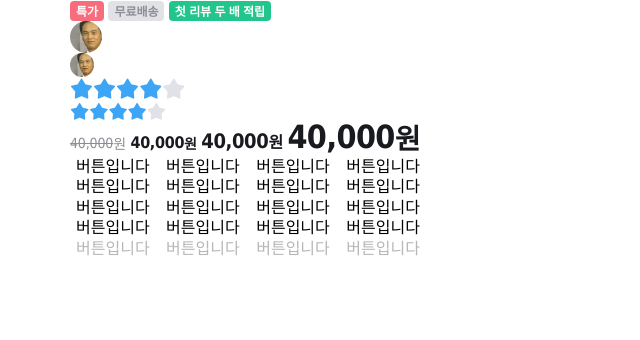
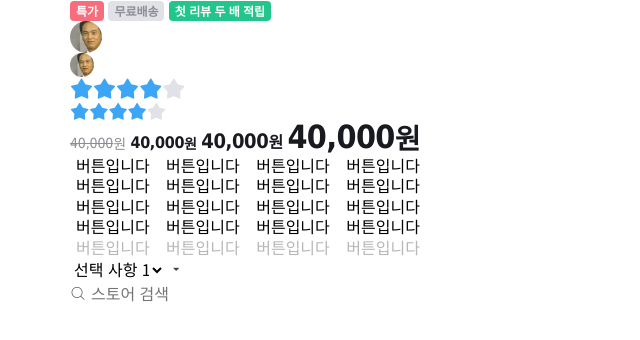
Before and after one commit to b41-41/house_tm, a website: page index.html in a window 1280 px wide. Shown: the whole page, without its empty margins (0-640 px from the left). Drawn offline with Linux system fonts and the light colour scheme; files whose address does not match are found by name.

Commit message:
💄 Form 스타일 컴포넌트 추가

```diff
--- a/index.html
+++ b/index.html
@@ -103,6 +103,26 @@
         <button type="button" class="btn-ghost btn-55" disabled>버튼입니다</button>
       </div>
 
+      <div>
+        <div class="select-group is-active">
+          <select class="form-select">
+            <option value="1">선택 사항 1</option>
+            <option value="2">선택 사항 2</option>
+            <option value="3">선택 사항 3</option>
+            <option value="4">선택 사항 4</option>
+            <option value="5">선택 사항 5</option>
+          </select>
+          <i class="ic-caret" aria-hidden></i>
+        </div>
+      </div>
+
+      <div>
+        <div class="input-group">
+          <i class="ic-search" aria-hidden></i>
+          <input class="form-input" type="text" placeholder="스토어 검색" />
+        </div>
+      </div>
+
     </div>
   </body>
 </html>
--- a/styles/main.scss
+++ b/styles/main.scss
@@ -16,5 +16,6 @@
 @import './modules/star-ratings';
 @import './modules/prices';
 @import './modules/buttons';
+@import './modules/forms';
 
 @import './layouts/grids';
--- /dev/null
+++ b/styles/modules/_forms.scss
@@ -0,0 +1,74 @@
+%form-base {
+  @include text-style(16, $primary);
+  display: block;
+  width: 100%;
+  height: 40px;
+  padding: 0 16px;
+  background-color: $white;
+  border: 1px solid $border;
+  border-radius: 4px;
+  transition: background-color 200ms ease-in-out;
+  appearance: none;
+
+  &::placeholder {
+    color: $tertiary;
+  }
+
+  &:not(:disabled):hover {
+    background-color: $background;
+  }
+
+  &:disabled {
+    cursor: not-allowed;
+    opacity: 0.4;
+  }
+}
+
+.form-select,
+.form-input {
+  @extend %form-base;
+  text-overflow: ellipsis;
+}
+
+// Select
+.select-group {
+  position: relative;
+
+  .form-select {
+    padding-right: 40px;
+  }
+
+  &.is-active {
+    .form-select {
+      border-color: $blue;
+    }
+
+    .ic-caret {
+      color: $blue;
+    }
+  }
+
+  .ic-caret {
+    @include pos-center-y;
+    right: 8px;
+    font-size: 24px;
+    color: $tertiary;
+    pointer-events: none;
+  }
+}
+
+// Input Group
+
+.input-group {
+  position: relative;
+
+  .form-input {
+    padding-left: 40px;
+  }
+
+  .ic-search {
+    @include pos-center-y;
+    left: 10px;
+    font-size: 20px;
+  }
+}
```
